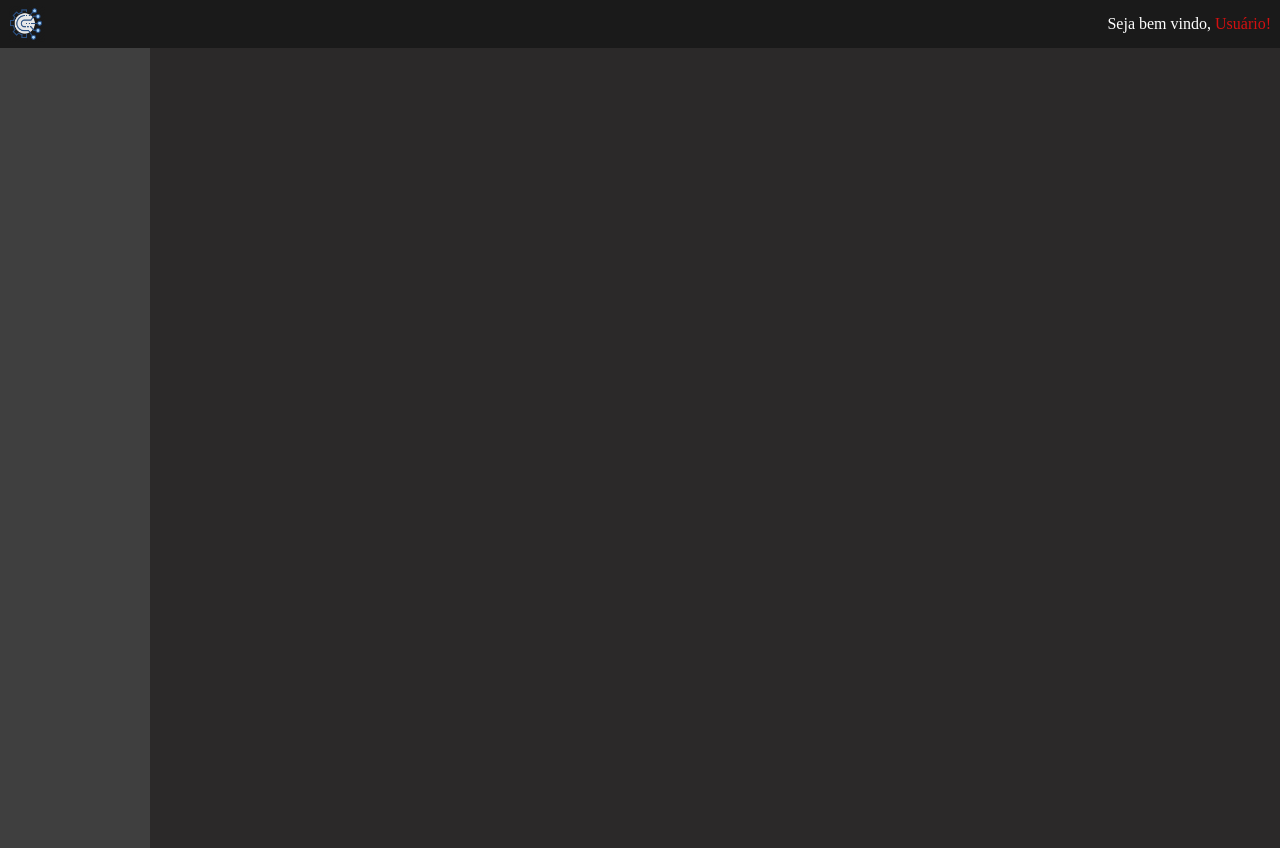
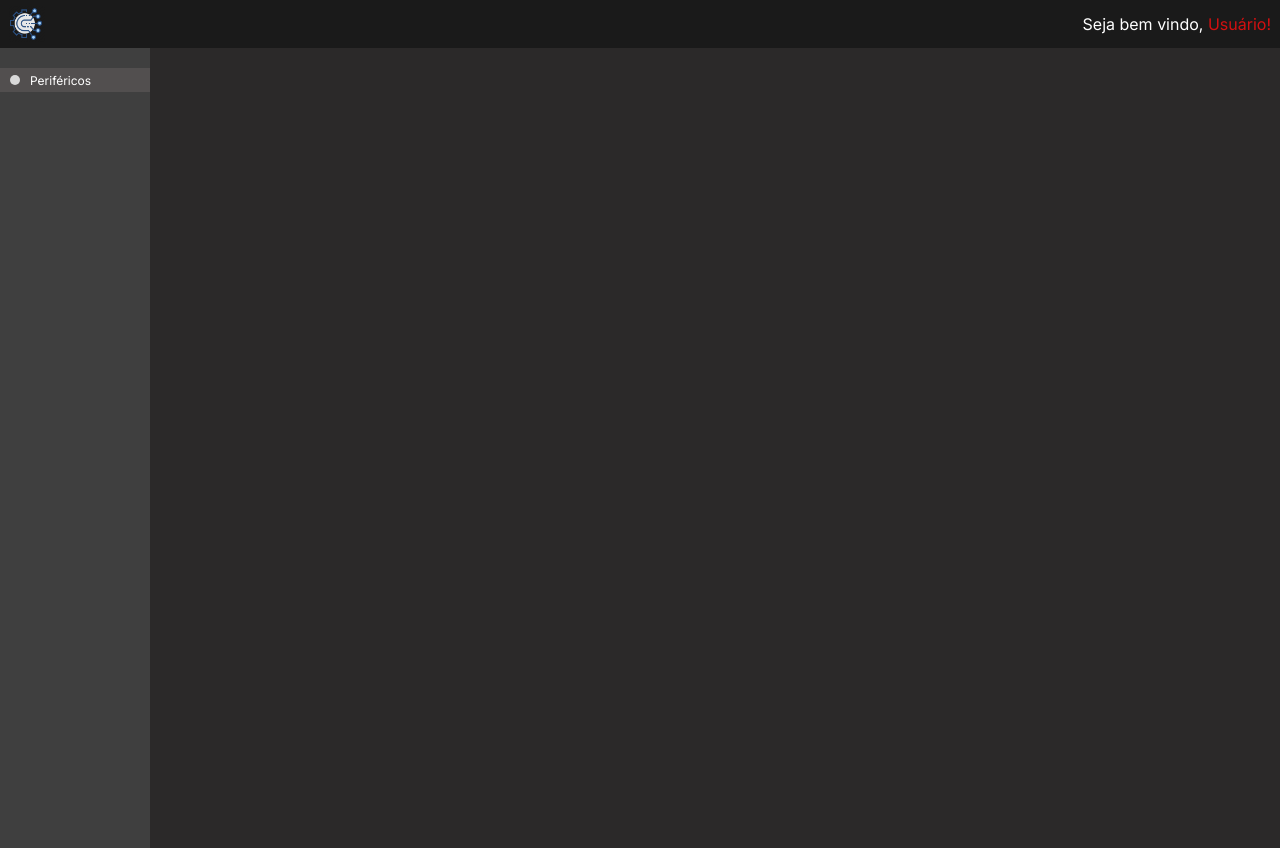
Before and after one commit to TaylorNAlbarnaz/GridShop, a React (Create React App) app: page / in a window 1280 px wide. Built offline with nearby package versions, Linux system fonts and the light colour scheme.

Commit message:
Item da sidebar

```diff
--- a/package.json
+++ b/package.json
@@ -3,6 +3,9 @@
   "version": "0.1.0",
   "private": true,
   "dependencies": {
+    "@fortawesome/fontawesome-svg-core": "^6.2.0",
+    "@fortawesome/free-solid-svg-icons": "^6.2.0",
+    "@fortawesome/react-fontawesome": "^0.2.0",
     "@testing-library/jest-dom": "^5.16.5",
     "@testing-library/react": "^13.4.0",
     "@testing-library/user-event": "^13.5.0",
--- a/src/App.css
+++ b/src/App.css
@@ -1,6 +1,15 @@
+@import url('https://fonts.googleapis.com/css2?family=Inter:wght@400;700&display=swap');
+
+* {
+  padding: 0;
+  margin: 0;
+  box-sizing: border-box;
+}
+
 body {
   background-color: #2B2929;
   text-align: center;
+  font-family: 'Inter', sans-serif;
 }
 
 .App {
@@ -34,4 +43,24 @@ aside {
   width: 150px;
   height: 100%;
   background-color: #3F3F3F;
+  color: white;
+  padding-top: 20px;
 }
+
+.aside__item > * {
+  margin-left: 10px;
+}
+
+.aside__item {
+  display: flex;
+  width: 100%;
+  height: 24px;
+  font-size: 12px;
+  align-items: center;
+  background-color: #524F4F;
+}
+
+.aside__item > svg{
+  color: #D9D9D9;
+  font-size: 10px;
+}
--- a/src/components/Sidebar.js
+++ b/src/components/Sidebar.js
@@ -1,8 +1,14 @@
+import { faCircle } from "@fortawesome/free-solid-svg-icons";
+import { FontAwesomeIcon } from "@fortawesome/react-fontawesome";
+
 function Sidebar() {
   return (
     <>
       <aside>
-
+        <div className="aside__item">
+          <FontAwesomeIcon icon={faCircle} />
+          <span>Periféricos</span>
+        </div>
       </aside>
     </>
   );
```
Also changed, not shown: 1 other file (tests, documents, lock files or other folders).
